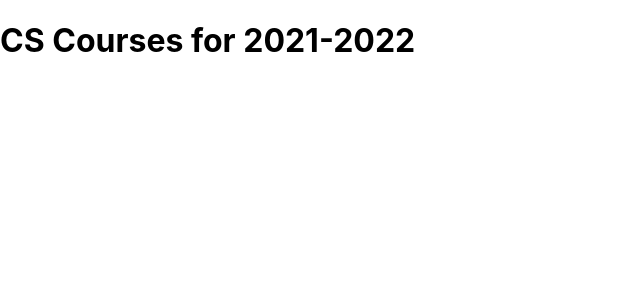
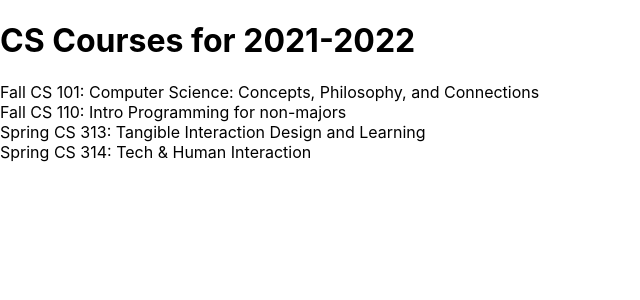
Before and after one commit to javiercuadra/CS394-React-Tutorial, a React (Create React App) app: page / in a window 1280 px wide. Shown: the top 300 px of the page, without its empty margins (0-640 px from the left). Built offline with nearby package versions, Linux system fonts and the light colour scheme.

Commit message:
display courses

```diff
--- a/src/App.js
+++ b/src/App.js
@@ -1,12 +1,59 @@
 import React from "react";
 
 const schedule = {
-  title: "CS Courses for 2021-2022",
+  "title": "CS Courses for 2021-2022",
+  "courses": {
+    "F101": {
+      "id": "F101",
+      "meets": "MWF 11:00-11:50",
+      "title": "Computer Science: Concepts, Philosophy, and Connections"
+    },
+    "F110": {
+      "id": "F110",
+      "meets": "MWF 10:00-10:50",
+      "title": "Intro Programming for non-majors"
+    },
+    "S313": {
+      "id": "S313",
+      "meets": "TuTh 15:30-16:50",
+      "title": "Tangible Interaction Design and Learning"
+    },
+    "S314": {
+      "id": "S314",
+      "meets": "TuTh 9:30-10:50",
+      "title": "Tech & Human Interaction"
+    }
+  }
 };
 
+const terms={"F": "Fall","W": "Winter","S": "Spring"};
+
+const getCourseTerm=course => (
+   terms[course.id.charAt(0)]
+)
+
+const getCourseNumber=course=>(
+  course.id.slice(1,4)
+)
+
+const Banner=({title}) => (
+  <h1>{title}</h1>
+)
+
+const CourseList=({courses}) => (
+  Object.values(courses).map(course => <Course key={course.id} course={course} />)
+)
+
+const Course=({course}) => (
+  <div>
+    {getCourseTerm(course)} CS {getCourseNumber(course)}: {course.title}
+  </div>
+);
+
 const App = () => (
-    <div>
-      <h1>{schedule.title} </h1>
-    </div>
-  );
+  <div>
+    <Banner title={schedule.title} />
+    <CourseList courses={schedule.courses} />
+  </div>
+);
 export default App;
```
